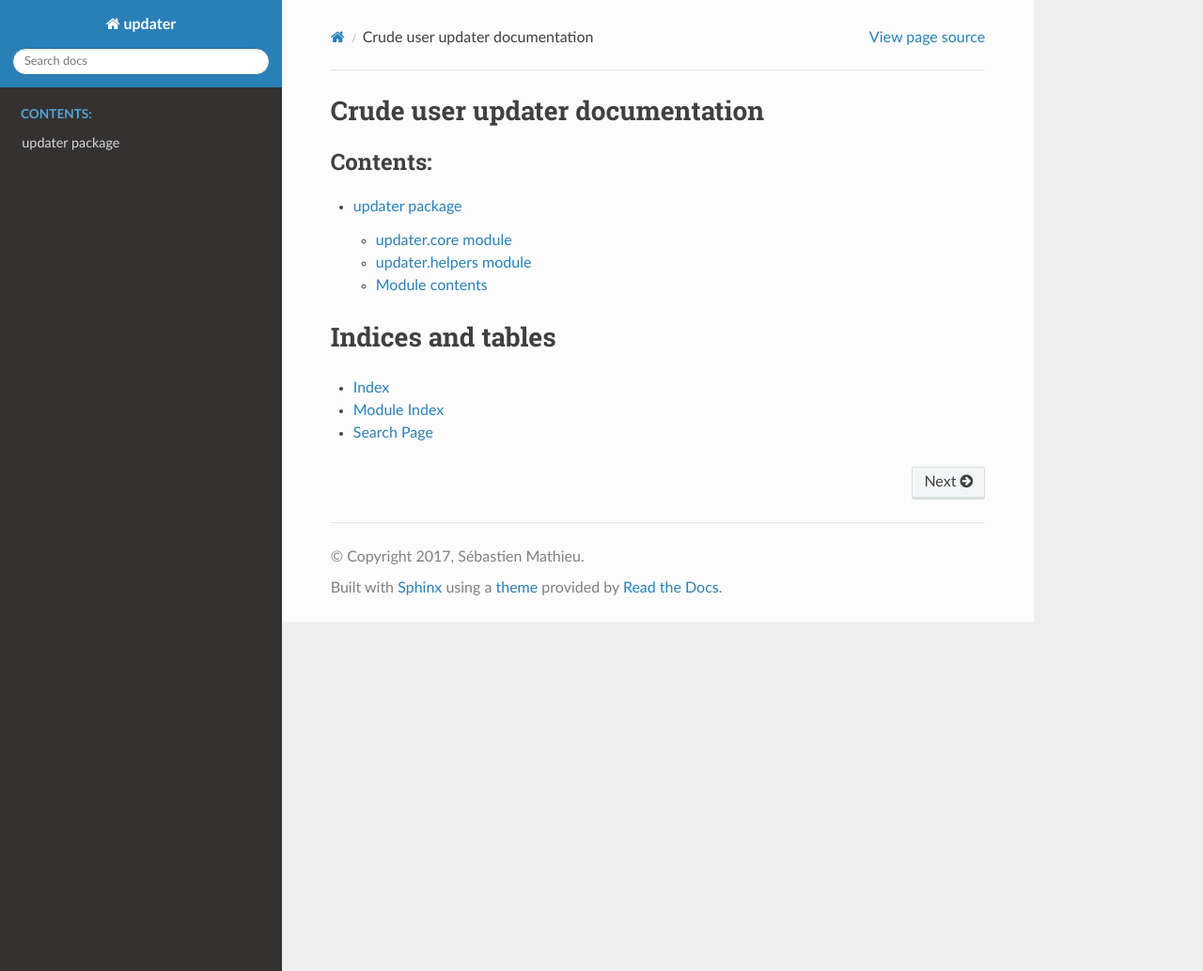
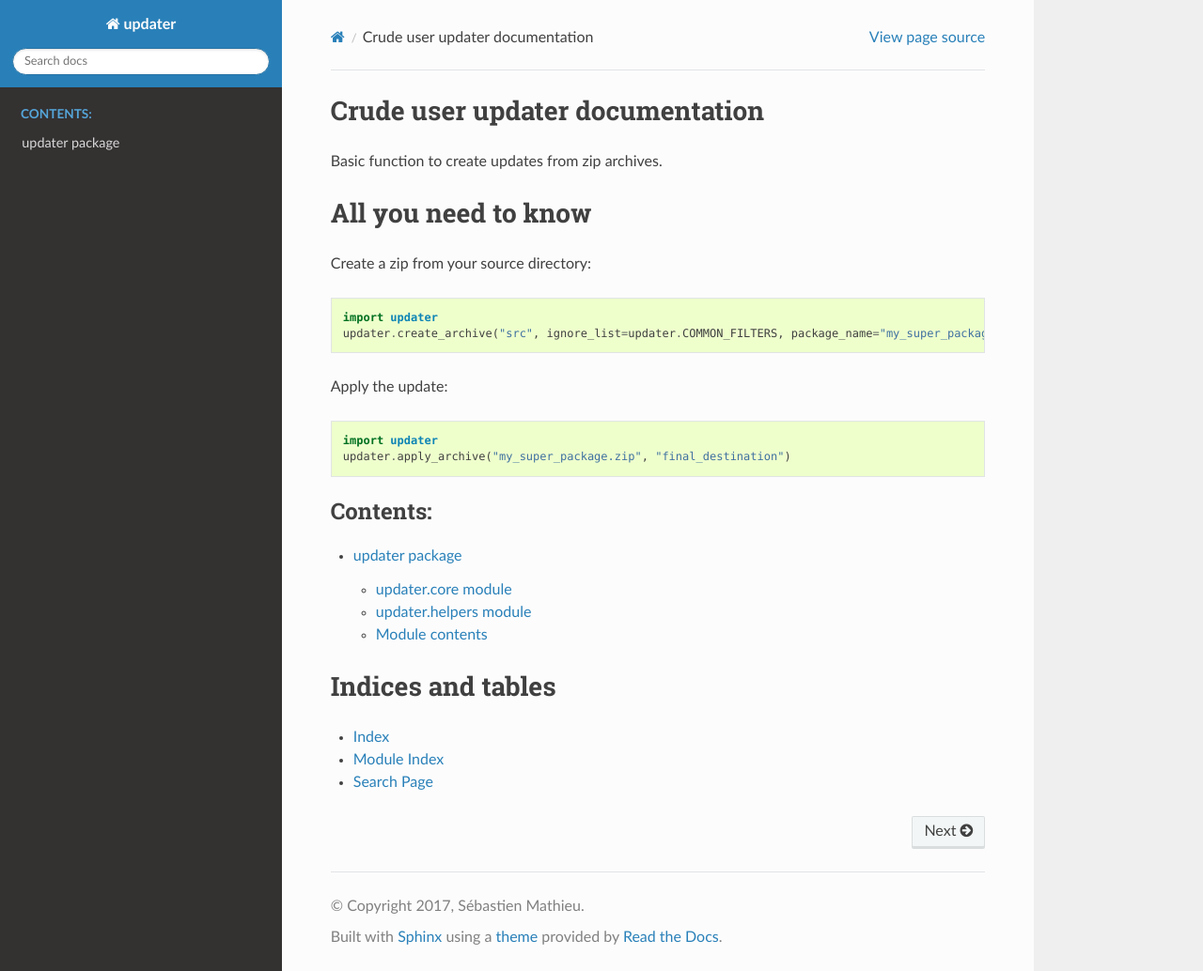
Before and after one commit to sebMathieu/crude-user-updater, a Sphinx documentation site: the page built from docs/index.rst, in a window 1280 px wide and 1034 px high. Shown: the whole window at 94% size. Built offline with Sphinx 7.4.7 and the Read the Docs theme 2.0.0, drawn with Linux system fonts in a browser that asks for light colours.

Commit message:
Basic example

```diff
--- a/docs/index.rst
+++ b/docs/index.rst
@@ -5,6 +5,25 @@
 
 Crude user updater documentation
 ===================================
+
+Basic function to create updates from zip archives.
+
+All you need to know
+====================
+
+Create a zip from your source directory:
+::
+
+    import updater
+    updater.create_archive("src", ignore_list=updater.COMMON_FILTERS, package_name="my_super_package.zip")
+
+
+Apply the update:
+::
+
+    import updater
+    updater.apply_archive("my_super_package.zip", "final_destination")
+
 
 .. toctree::
    :maxdepth: 4
--- a/setup.py
+++ b/setup.py
@@ -11,7 +11,7 @@ with open('LICENSE') as f:
 
 setup(
     name='crude-user-updater',
-    version='0.1.0',
+    version='1.0.0',
     description='Package to update the program of your users to the latest version using a simple archive and an ignore list.',
     long_description=readme,
     author='Sebastien Mathieu',
```
Also changed, not shown: 1 other file.
